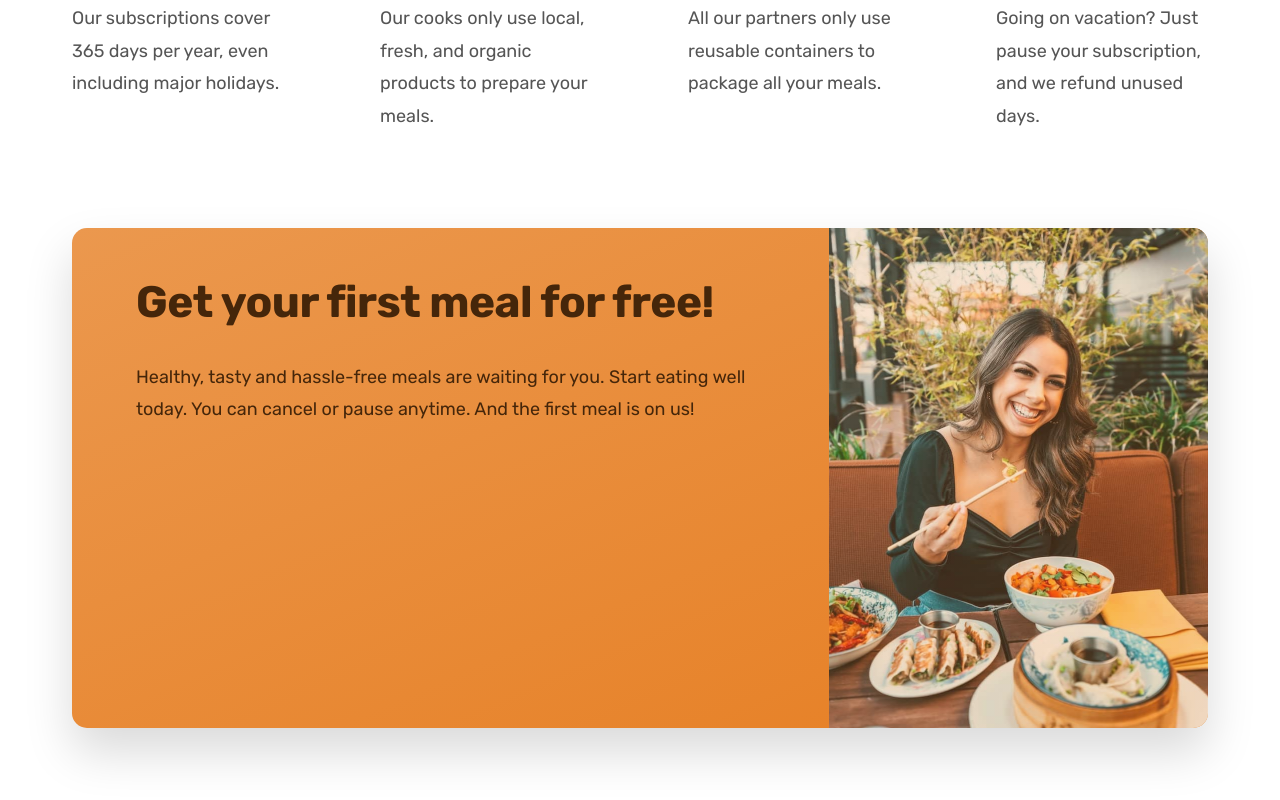
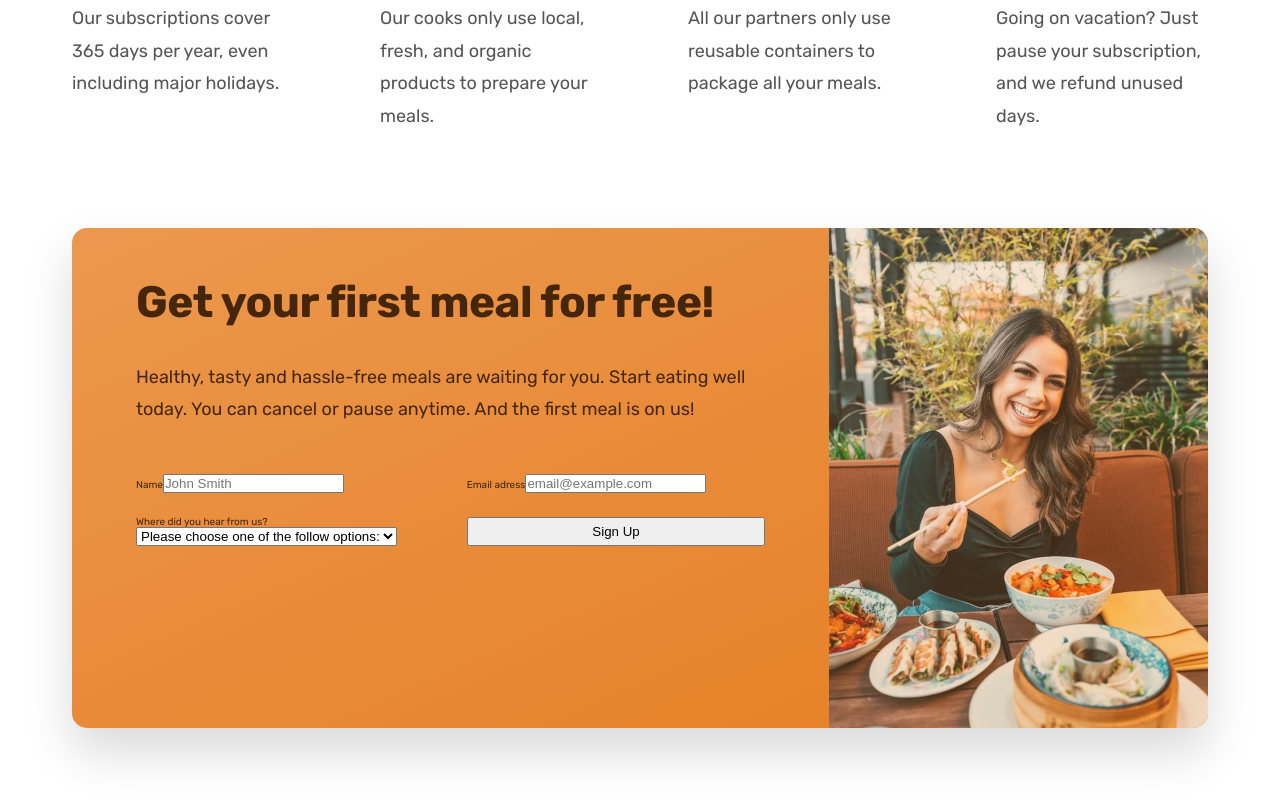
Before and after one commit to Euuphi/omnifood, a React (Create React App) app: page / in a window 1280 px wide. Shown: the part 5746-6546 px from the top of the page. Built offline with nearby package versions, Linux system fonts and the light colour scheme.

Commit message:
Create basic unstyled form for CTA section

```diff
--- a/src/components/Sections/CTA/CTA.js
+++ b/src/components/Sections/CTA/CTA.js
@@ -7,6 +7,7 @@ import styles from "./CTA.module.css";
 import Container from "../../Layout/Container";
 import Grid from "../../Layout/Grid";
 import HeadingSecondary from "../../Headings/HeadingSecondary";
+import CtaForm from "./CtaForm";
 
 const CTA = () => {
     return (
@@ -23,6 +24,7 @@ const CTA = () => {
                                 for you. Start eating well today. You can cancel
                                 or pause anytime. And the first meal is on us!
                             </p>
+                            <CtaForm />
                         </div>
                         <div
                             className={styles.ctaImageBox}
--- a/src/components/Sections/CTA/CTA.module.css
+++ b/src/components/Sections/CTA/CTA.module.css
@@ -26,6 +26,7 @@
 .ctaText {
     font-size: 1.8rem;
     line-height: 1.8;
+    margin-bottom: 4.8rem;
 }
 
 .ctaImageBox {
--- /dev/null
+++ b/src/components/Sections/CTA/CtaForm.js
@@ -0,0 +1,53 @@
+import React from "react";
+
+// Stylesheets
+import styles from "./CtaForm.module.css";
+
+// Components
+import Grid from "../../Layout/Grid";
+
+const CtaForm = () => {
+    return (
+        <form className={styles.ctaForm}>
+            <Grid col={2} gap="2.4rem 3.2rem">
+                <div>
+                    <label for="name">Name</label>
+                    <input
+                        id="name"
+                        type="text"
+                        placeholder="John Smith"
+                        required
+                    />
+                </div>
+
+                <div>
+                    <label for="email">Email adress</label>
+                    <input
+                        id="email"
+                        type="email"
+                        placeholder="email@example.com"
+                        required
+                    />
+                </div>
+
+                <div>
+                    <label for="selectWhere">Where did you hear from us?</label>
+                    <select id="selectWhere" required>
+                        <option value="">
+                            Please choose one of the follow options:
+                        </option>
+                        <option value="friends">Friends and Family</option>
+                        <option value="youtube">YouTube</option>
+                        <option value="podcast">Podcast</option>
+                        <option value="facebook">Facebook ad</option>
+                        <option value="others">Others</option>
+                    </select>
+                </div>
+
+                <button>Sign Up</button>
+            </Grid>
+        </form>
+    );
+};
+
+export default CtaForm;
```
Also changed, not shown: src/components/Sections/CTA/CtaForm.module.css (added).
